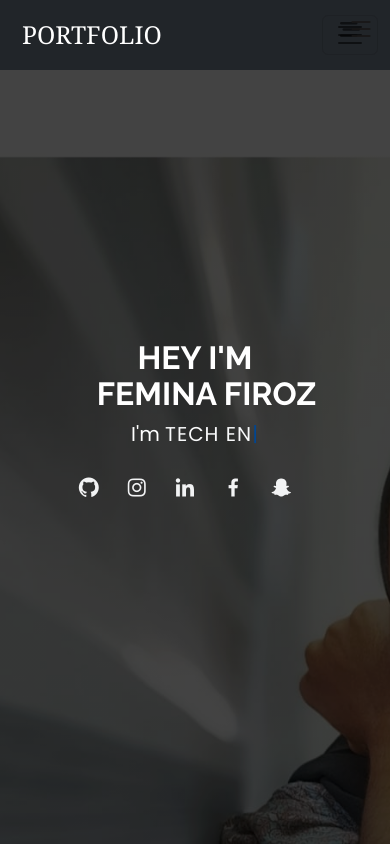
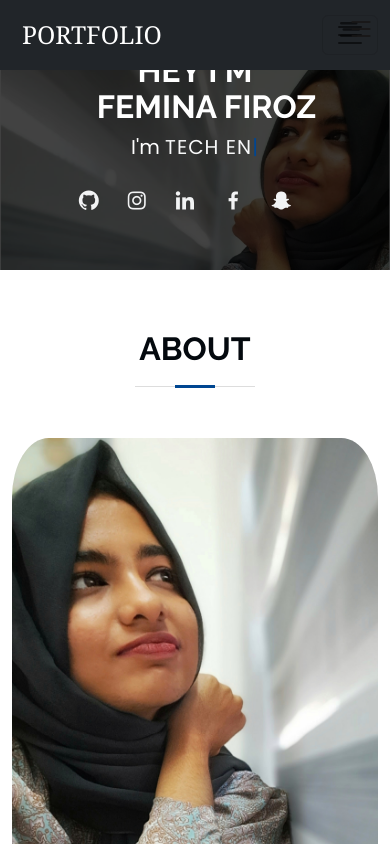
Before and after one commit to feminafiroz/portfolio, a plain HTML site: page index.html in a window 390 px wide. Shown: the top 844 px of the page. Drawn offline with nearby package versions, Linux system fonts and the light colour scheme.

Commit message:
Update style.css
background image in the hero section ,will be good in the remote size

```diff
--- a/assets/css/style.css
+++ b/assets/css/style.css
@@ -168,6 +168,13 @@ h6 {
 @media (min-width: 992px) {
   #hero {
     padding-left: 160px;
+  }
+}
+@media (max-width: 992px) {
+  #hero {
+    height: 32vh;
+
+
   }
 }
 
```
